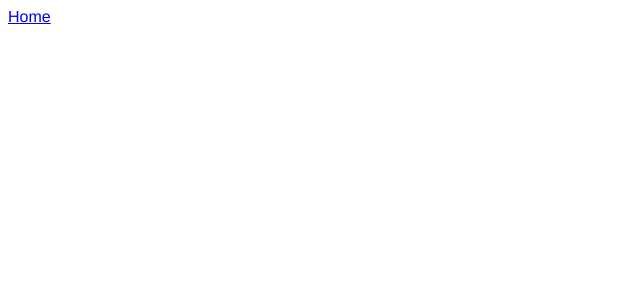
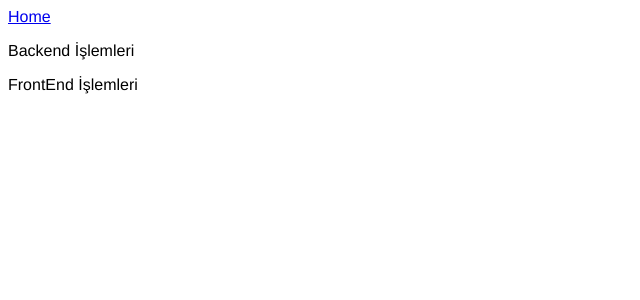
Before and after one commit to Sezer5/JiraProjectVue, a Vue app: page / in a window 1280 px wide. Shown: the top 300 px of the page, without its empty margins (0-640 px from the left). Built offline with nearby package versions, Linux system fonts and the light colour scheme; data requests are answered from the project's data file.

Commit message:
npm server ile json data oluşturma ve çekme

```diff
--- /dev/null
+++ b/data/db.json
@@ -0,0 +1,16 @@
+{
+    "tasks":[
+        {
+            "title":"Backend İşlemleri",
+            "details":"Backend işlemlerinin yapılması ve php işlemlerinin yapılması",
+            "complete":true,
+            "id":1
+        },
+        {
+            "title":"FrontEnd İşlemleri",
+            "details":"Frontend işlemlerinin yapılması ve vue tarafından geliştirilmesi",
+            "complete":false,
+            "id":2
+        }
+    ]
+}
--- a/package.json
+++ b/package.json
@@ -8,6 +8,7 @@
   },
   "dependencies": {
     "core-js": "^3.8.3",
+    "json-server": "^1.0.0-beta.3",
     "vue": "^3.2.13",
     "vue-router": "^4.0.3"
   },
--- a/src/views/HomeView.vue
+++ b/src/views/HomeView.vue
@@ -1,5 +1,10 @@
 <template>
   <div class="home">
+      <div v-if="tasks.length">
+            <div v-for="task in tasks" :key="task.id">
+                  <p>{{task.title}}</p>
+            </div>
+      </div>
   </div>
 </template>
 
@@ -9,6 +14,14 @@
 export default {
   name: 'HomeView',
   components: {
+  },
+  data(){
+    return{
+        tasks:[]
+    }
+  },
+  mounted(){
+      fetch('http://localhost:3000/tasks').then(res=>res.json()).then(data=>this.tasks=data).catch(err=>console.log(err.message));
   }
 }
 </script>
```
Also changed, not shown: 1 other file (tests, documents, lock files or other folders).
